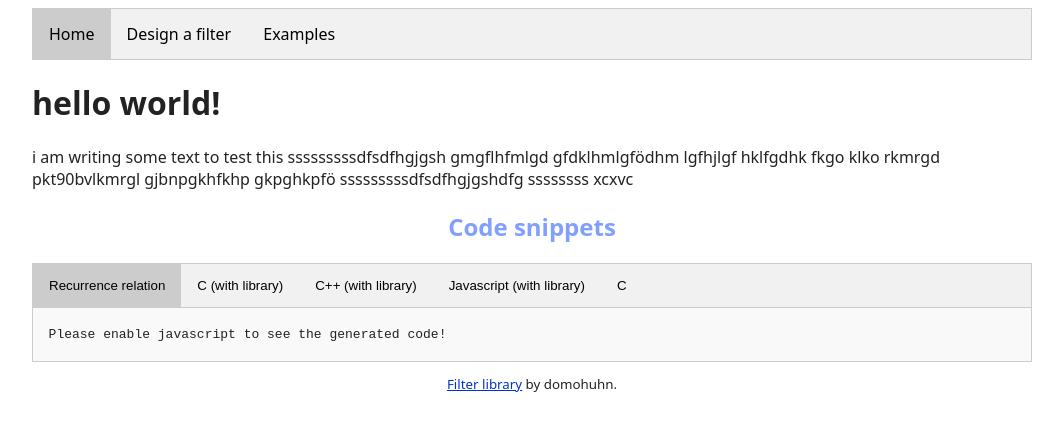
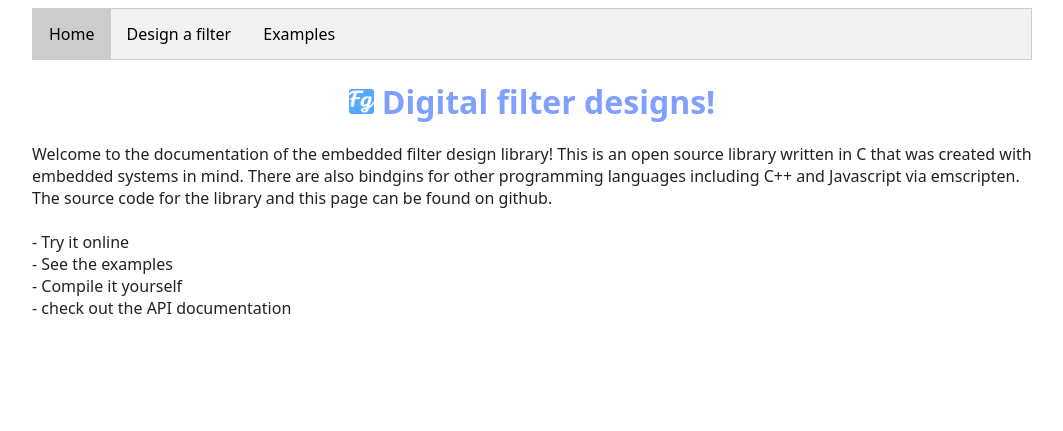
Before and after one commit to domohuhn/filter, a Jekyll site: the page built from docs/index.html, in a window 1280 px wide. Shown: the top 431 px of the page, without its empty margins (108-1171 px from the left). Built offline with Jekyll 4.4.1, drawn with Linux system fonts in a browser that asks for light colours.

Commit message:
Add doxyfile

```diff
--- a/docs/_includes/navigation.html
+++ b/docs/_includes/navigation.html
@@ -10,7 +10,7 @@
     {% if page.url contains 'examples' %}
     <button class="dropbtn current">Examples</button>
     {% else %}
-    <button class="dropbtn">Examples</button>
+    <button class="dropbtn" onclick="window.location.href='/examples/butterworth.html';">Examples</button>
     {% endif %}
   <div class="dropdown-content">
     {% for example in site.examples %}
--- a/docs/index.html
+++ b/docs/index.html
@@ -2,37 +2,15 @@
 layout: default
 title: Home
 ---
-<h1>{{ "Hello World!" | downcase }}</h1>
+<h1 class="title"><img class="icon" src="assets/images/favicon-32x32.png" width="25" height="25"></img>Digital filter designs!</h1>
 
-i am writing some text to test this sssssssssdfsdfhgjgsh gmgflhfmlgd gfdklhmlgfödhm lgfhjlgf hklfgdhk fkgo klko rkmrgd pkt90bvlkmrgl gjbnpgkhfkhp gkpghkpfö
-sssssssssdfsdfhgjgshdfg
-
-ssssssss xcxvc
-
-
-<h2 class="main center title">Code snippets</h2>
-
-<div class="tab">
-  <button class="tablinks" onclick="openTab(event, 'recurrence')" name="defaultOpen">Recurrence relation</button>
-  <button class="tablinks" onclick="openTab(event, 'c-lib')">C (with library)</button>
-  <button class="tablinks" onclick="openTab(event, 'c++-lib')">C++ (with library)</button>
-  <button class="tablinks" onclick="openTab(event, 'javascript-lib')">Javascript (with library)</button>
-  <button class="tablinks" onclick="openTab(event, 'c')">C</button>
-</div>
-
-
-<div id="recurrence" class="tabcontent" style="display: block;">
-  <pre>  Please enable javascript to see the generated code!</pre>
-</div>
-<div id="c-lib" class="tabcontent"><pre>  AAAAAAAAAAAAAAAAAAAAAAAAAAAAAAAAAAAAAAAAAA
-AAAAAAAAAAAAAAAAAAAAA
-AAAAAAAAAAAAAAAAAAAAAAAAAA</pre></div>
-<div id="c++-lib" class="tabcontent"></div>
-<div id="javascript-lib" class="tabcontent"></div>
-<div id="c" class="tabcontent"></div>
-
-<div class="text-center">
-  <p class="footer"><a href="https://github.com/domohuhn/filter">Filter library</a> by domohuhn.</p>
-</div>
-
-<script src="assets/js/tabs.js"></script>
+Welcome to the documentation of the embedded filter design library!
+This is an open source library written in C that was created with embedded systems in mind.
+There are also bindgins for other programming languages including C++ and Javascript via emscripten.
+The source code for the library and this page can be found on github.
+<br>
+<br>
+- Try it online<br>
+- See the examples<br>
+- Compile it yourself<br>
+- check out the API documentation<br>
```
Also changed, not shown: 1 other file.
